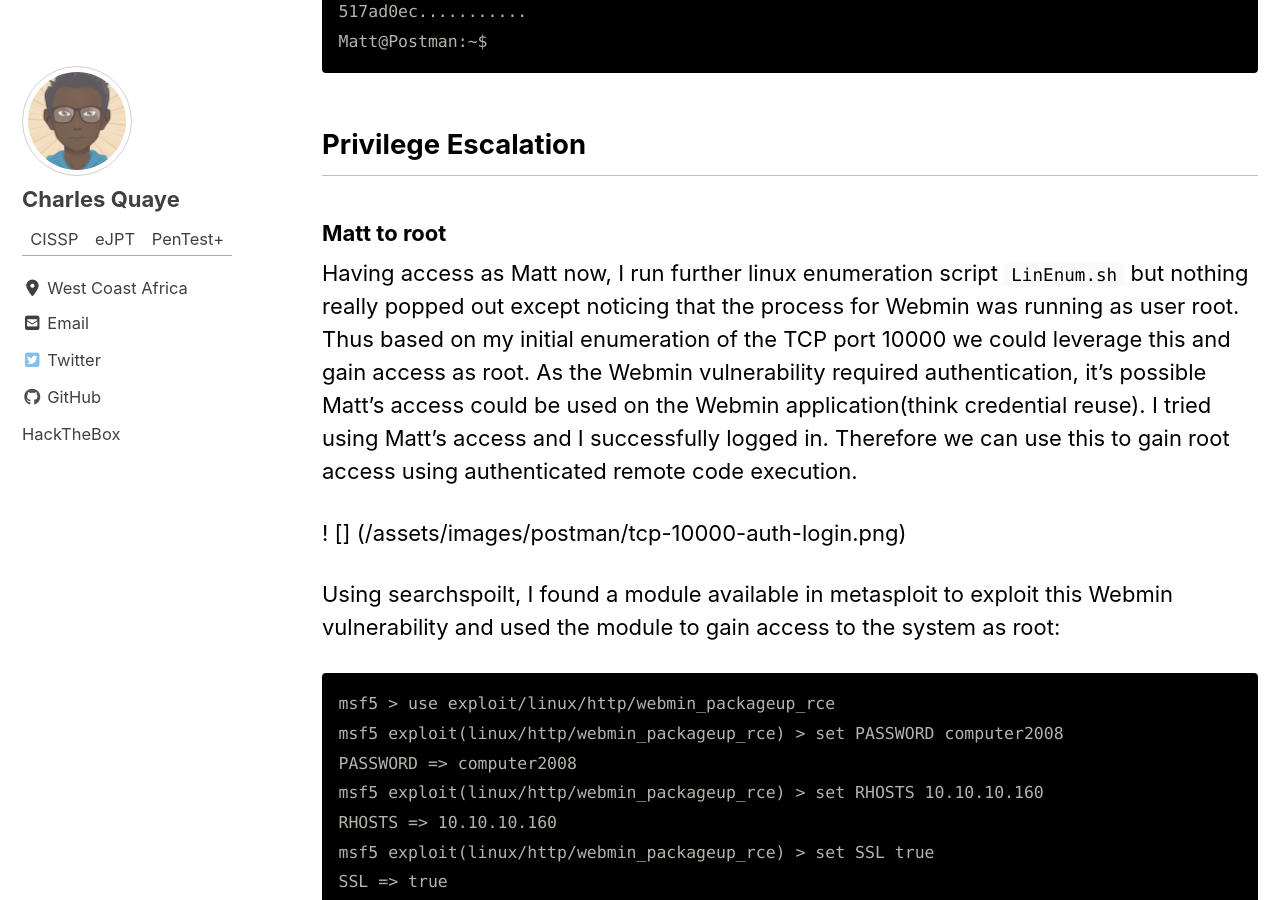
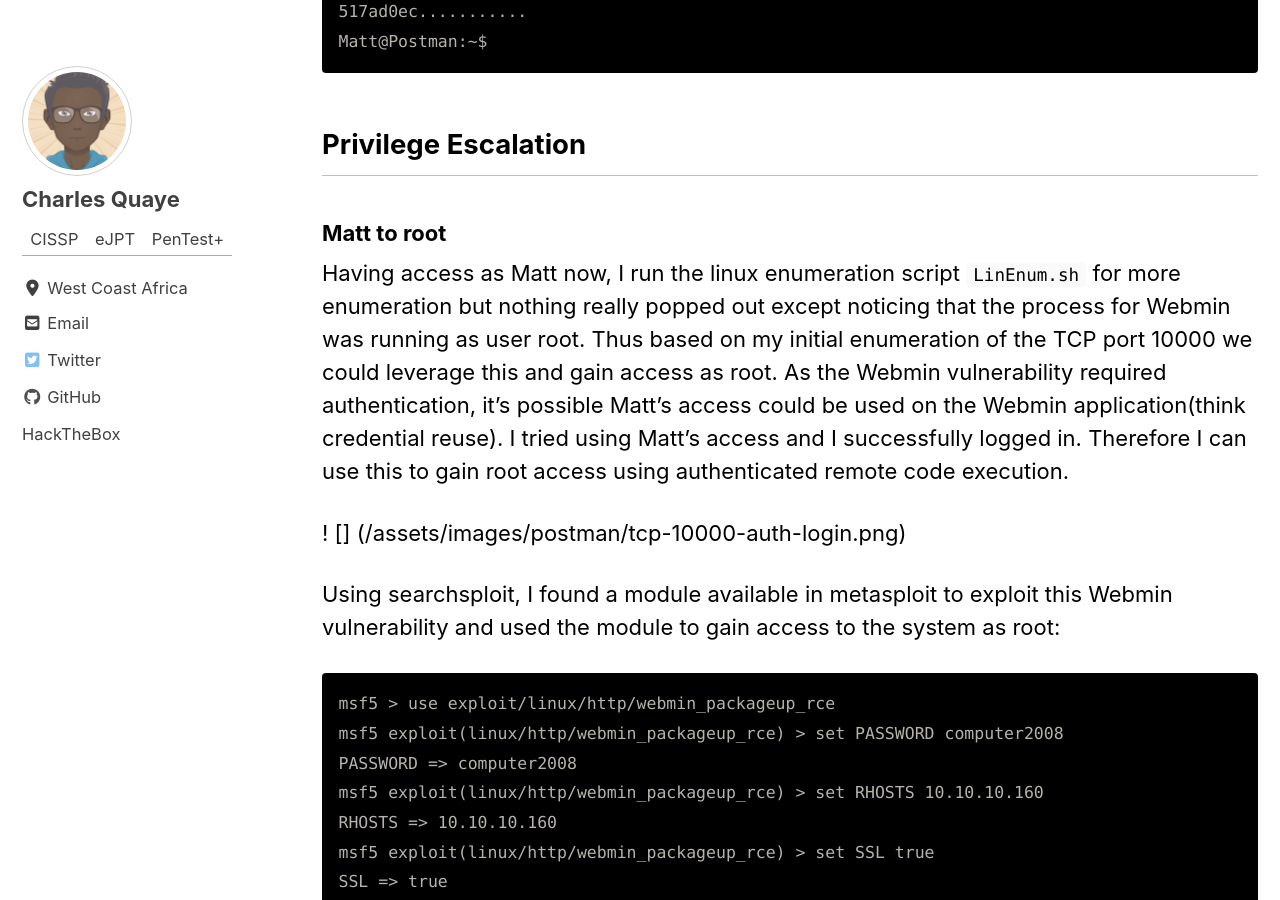
Before and after one commit to ricobandy/ricobandy.github.io, a Jekyll site: the page built from _posts/2020-03-13-Postman-HTB.md, in a window 1280 px wide and 900 px high, scrolled down 10742 px. Built offline with Jekyll 4.4.1, drawn with Linux system fonts in a browser that asks for light colours; cached includes are drawn as plain includes; nearby versions of some CDN libraries; some of the changed text lies outside the part shown.

Commit message:
grammer checks

````diff
--- a/_posts/2020-03-13-Postman-HTB.md
+++ b/_posts/2020-03-13-Postman-HTB.md
@@ -161,7 +161,7 @@ quit
 Connection closed by foreign host
 ```
 
-This proves that there isn't any authentication required. We can thus leaverage on this to get a remote code execution and get direct access to the server. To do this, we can generate SSH key and append the public key to the server and login using the private keys. More information can be found [here](https://packetstormsecurity.com/files/134200/Redis-Remote-Command-Execution.html).
+This proves that there isn't any authentication required. I can thus leaverage on this to get a remote code execution and get direct access to the server. To do this, I can generate SSH key and append the public key to the server and login using the private keys. More information can be found [here](https://packetstormsecurity.com/files/134200/Redis-Remote-Command-Execution.html).
 
 ### TCP Port 10000
 
@@ -173,7 +173,7 @@ From the nmap scan results, I can see the version of Webmin on the server is `1.
 
 ### Getting Shell as redis
 
-Having identified that the service is running unauthenticated and thus I will try to gain access by creating SSH keys and append the public keys to the user's authorized key file and then login with the private key. To do this, I need to find the location of the home directory of the service user account as well as the account name:
+Having identified that the service is running unauthenticated and thus I will try to gain access by creating SSH keys and append the public keys to the user's authorized_key file and then login with the private key. To do this, I need to find the location of the home directory of the service user account as well as the account name:
 
 ```
 $ redis-cli -h 10.10.10.160 -p 6379
@@ -304,7 +304,7 @@ computer2008     (matt_private.key)
 Session completed
 ```
 
-I tried connection to the server using the SSH port as Matt but this failed as connect was closed whenever I tried connecting. Further checks revealed that user Matt is denied access through SSH on the server:
+I tried connecting to the server using the SSH port as Matt but this failed as the connection was closed whenever I tried connecting. Further checks revealed that user Matt is denied access through SSH on the server:
 
 ```
 $ ssh -i matt_private.key Matt@10.10.10.160
@@ -341,11 +341,11 @@ Matt@Postman:~$
 
 ### Matt to root
 
-Having access as Matt now, I run further linux enumeration script `LinEnum.sh` but nothing really popped out except noticing that the process for Webmin was running as user root. Thus based on my initial enumeration of the TCP port 10000 we could leverage this and gain access as root. As the Webmin vulnerability required authentication, it's possible Matt's access could be used on the Webmin application(think credential reuse). I tried using Matt's access and I successfully logged in. Therefore we can use this to gain root access using authenticated remote code execution.
+Having access as Matt now, I run the linux enumeration script `LinEnum.sh` for more enumeration but nothing really popped out except noticing that the process for Webmin was running as user root. Thus based on my initial enumeration of the TCP port 10000 we could leverage this and gain access as root. As the Webmin vulnerability required authentication, it's possible Matt's access could be used on the Webmin application(think credential reuse). I tried using Matt's access and I successfully logged in. Therefore I can use this to gain root access using authenticated remote code execution.
 
 ! [] (/assets/images/postman/tcp-10000-auth-login.png)
 
-Using searchspoilt, I found a module available in metasploit to exploit this Webmin vulnerability and used the module to gain access to the system as root:
+Using searchsploit, I found a module available in metasploit to exploit this Webmin vulnerability and used the module to gain access to the system as root:
 
 ```
 msf5 > use exploit/linux/http/webmin_packageup_rce
````
Also changed, not shown: other parts of _posts/2020-03-13-Postman-HTB.md (+4 -4 lines).
